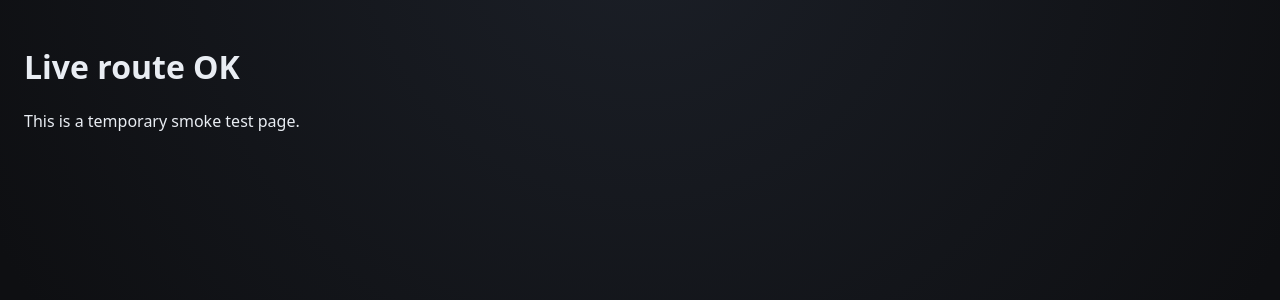
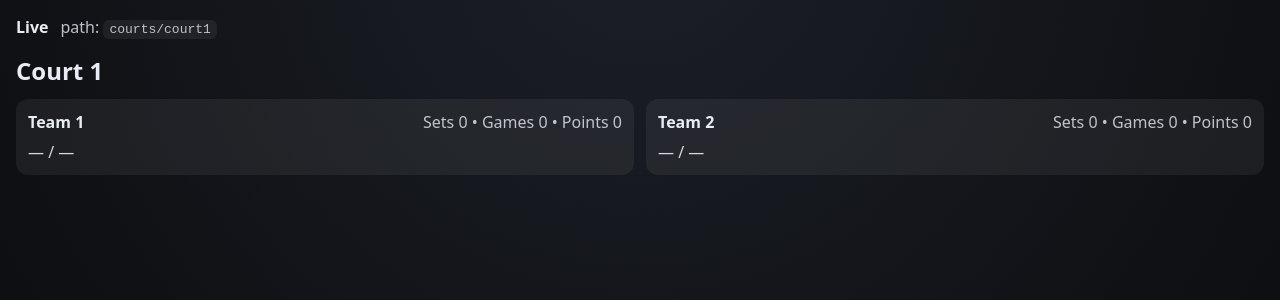
Before and after one commit to scrumpybeetlewink-arch/joyscores-jdp, a Next.js app: page /live in a window 1280 px wide. Shown: the top 300 px of the page. Built offline with nearby package versions, Linux system fonts and the light colour scheme; no server answers; the database is empty.

Commit message:
Update page.tsx

```diff
--- a/app/live/page.tsx
+++ b/app/live/page.tsx
@@ -1,10 +1,124 @@
-export const dynamic = "force-static";
+// @ts-nocheck
+// app/live/page.tsx
+"use client";
 
-export default function LiveSmoke() {
+import { useEffect, useMemo, useState } from "react";
+import { db, ensureAnonLogin } from "@/lib/firebase.client";
+import { ref, onValue, type DatabaseReference } from "firebase/database";
+
+type Side = "p1" | "p2";
+type Point = 0 | 15 | 30 | 40 | "Ad";
+type BestOf = 3 | 5;
+type Player = { name: string; cc: string };
+type ScoreState = {
+  meta: { name: string; bestOf: BestOf };
+  players: { "1a": Player; "1b": Player; "2a": Player; "2b": Player };
+  points: Record<Side, Point>;
+  games: Record<Side, number>;
+  sets: Record<Side, number>;
+};
+
+const DEFAULT: ScoreState = {
+  meta: { name: "Court 1", bestOf: 3 },
+  players: {
+    "1a": { name: "", cc: "MY" },
+    "1b": { name: "", cc: "MY" },
+    "2a": { name: "", cc: "MY" },
+    "2b": { name: "", cc: "MY" }
+  },
+  points: { p1: 0, p2: 0 },
+  games: { p1: 0, p2: 0 },
+  sets:  { p1: 0, p2: 0 }
+};
+
+function mergeDefaults(v: any): ScoreState {
+  const s = v ?? {};
+  const players = s.players ?? {};
+  return {
+    meta: { name: s.meta?.name ?? DEFAULT.meta.name, bestOf: (s.meta?.bestOf as BestOf) ?? DEFAULT.meta.bestOf },
+    players: {
+      "1a": { name: players["1a"]?.name ?? "", cc: players["1a"]?.cc ?? "MY" },
+      "1b": { name: players["1b"]?.name ?? "", cc: players["1b"]?.cc ?? "MY" },
+      "2a": { name: players["2a"]?.name ?? "", cc: players["2a"]?.cc ?? "MY" },
+      "2b": { name: players["2b"]?.name ?? "", cc: players["2b"]?.cc ?? "MY" },
+    },
+    points: { p1: (s.points?.p1 ?? 0) as Point, p2: (s.points?.p2 ?? 0) as Point },
+    games:  { p1: s.games?.p1 ?? 0, p2: s.games?.p2 ?? 0 },
+    sets:   { p1: s.sets?.p1 ?? 0, p2: s.sets?.p2 ?? 0 },
+  };
+}
+
+export default function LivePage() {
+  const [path] = useState<string>(() => {
+    if (typeof window === "undefined") return "courts/court1";
+    return new URLSearchParams(window.location.search).get("path") || "courts/court1";
+  });
+
+  const [raw, setRaw] = useState<any>(null);
+  const [err, setErr] = useState<string | null>(null);
+
+  const courtRef: DatabaseReference | null = useMemo(
+    () => (db ? ref(db, path) : null),
+    [db, path]
+  );
+
+  useEffect(() => {
+    setErr(null);
+    setRaw(null);
+
+    if (!db || !courtRef) {
+      setErr("Firebase not initialized (check NEXT_PUBLIC_* repo variables).");
+      return;
+    }
+
+    ensureAnonLogin().catch(() => {});
+
+    const unsub = onValue(
+      courtRef,
+      (snap) => setRaw(snap.exists() ? snap.val() : null),
+      (e) => setErr(`Database error at "${path}": ${String(e)}`)
+    );
+
+    return () => unsub();
+  }, [courtRef, path]);
+
+  const state: ScoreState | null = raw ? mergeDefaults(raw) : DEFAULT;
+
+  const P = state.points ?? { p1: 0, p2: 0 };
+  const G = state.games  ?? { p1: 0, p2: 0 };
+  const S = state.sets   ?? { p1: 0, p2: 0 };
+  const P1A = state.players?.["1a"] ?? { name: "", cc: "MY" };
+  const P1B = state.players?.["1b"] ?? { name: "", cc: "MY" };
+  const P2A = state.players?.["2a"] ?? { name: "", cc: "MY" };
+  const P2B = state.players?.["2b"] ?? { name: "", cc: "MY" };
+
   return (
-    <main style={{ padding: 24 }}>
-      <h1>Live route OK</h1>
-      <p>This is a temporary smoke test page.</p>
+    <main style={{ padding: 16, fontFamily: "ui-sans-serif, system-ui", color: "var(--text, #e9edf3)" }}>
+      <header style={{ display: "flex", gap: 12, alignItems: "center", marginBottom: 12 }}>
+        <strong>Live</strong>
+        <span style={{ opacity: .8 }}>path: <code style={{ background: "rgba(255,255,255,.08)", padding: "2px 6px", borderRadius: 6 }}>{path}</code></span>
+        {err && <span style={{ color: "#fecaca" }}>• {err}</span>}
+      </header>
+
+      <h1 style={{ fontSize: 24, fontWeight: 800, marginBottom: 12 }}>{state.meta?.name || "Court 1"}</h1>
+
+      <div style={{ display: "grid", gridTemplateColumns: "1fr 1fr", gap: 12, marginBottom: 16 }}>
+        <Team title="Team 1" a={P1A} b={P1B} games={G.p1 ?? 0} sets={S.p1 ?? 0} points={(P.p1 ?? 0) as Point} />
+        <Team title="Team 2" a={P2A} b={P2B} games={G.p2 ?? 0} sets={S.p2 ?? 0} points={(P.p2 ?? 0) as Point} />
+      </div>
     </main>
   );
 }
+
+function Team(props: { title: string; a: Player; b: Player; games: number; sets: number; points: Point }) {
+  const { title, a, b, games, sets, points } = props;
+  return (
+    <div style={{ background: "rgba(255,255,255,.06)", borderRadius: 12, padding: 12 }}>
+      <div style={{ display: "flex", justifyContent: "space-between", marginBottom: 8 }}>
+        <strong>{title}</strong>
+        <span style={{ opacity: .8 }}>Sets {sets} • Games {games} • Points {String(points)}</span>
+      </div>
+      <div style={{ opacity: .9 }}>{a.name || "—"} / {b.name || "—"}</div>
+    </div>
+  );
+}
```
